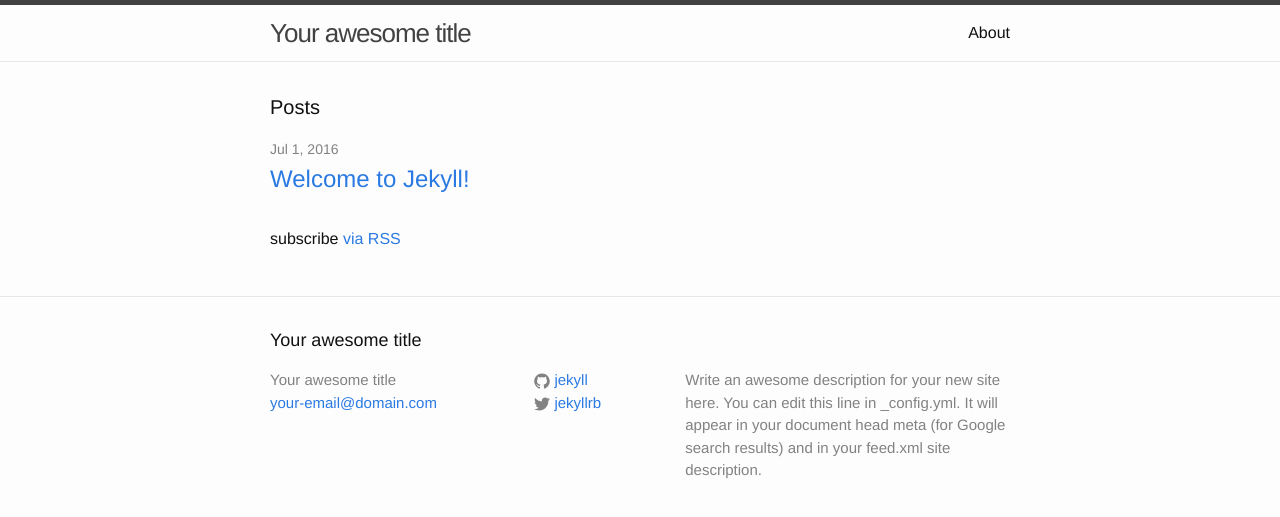
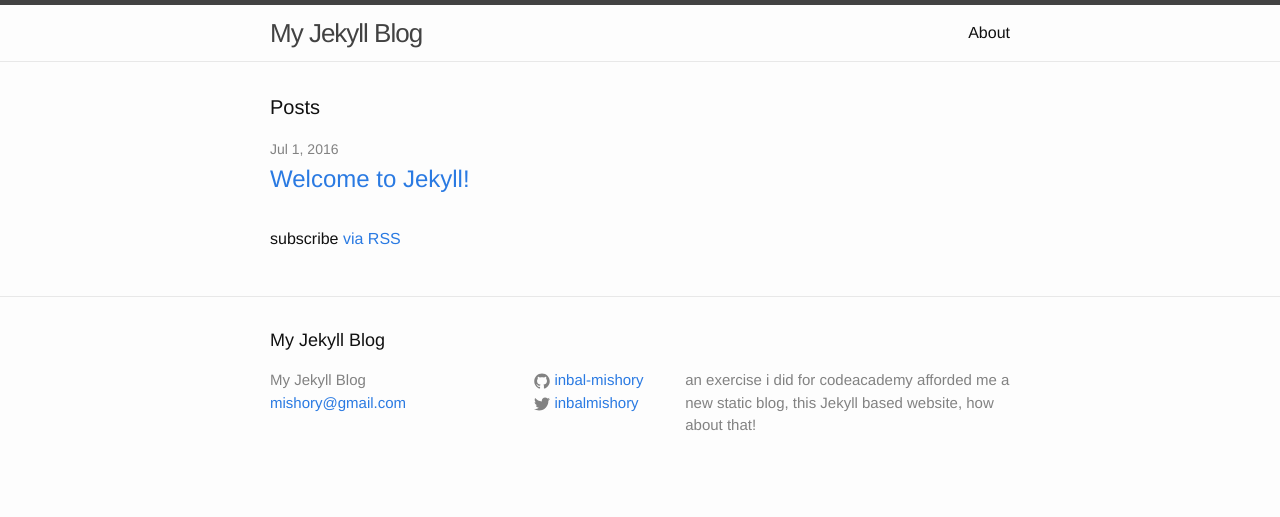
Before and after one commit to inbal-mishory/codeAcademyJeckyllExercise, a Jekyll site: the page built from index.html, in a window 1280 px wide. Shown: the top 517 px of the page. Built offline with Jekyll 4.4.1, drawn with Linux system fonts in a browser that asks for light colours.

Commit message:
First post and config update

```diff
--- a/_config.yml
+++ b/_config.yml
@@ -6,16 +6,14 @@
 # 'jekyll serve'. If you change this file, please restart the server process.
 
 # Site settings
-title: Your awesome title
-email: your-email@domain.com
-description: > # this means to ignore newlines until "baseurl:"
-  Write an awesome description for your new site here. You can edit this
-  line in _config.yml. It will appear in your document head meta (for
-  Google search results) and in your feed.xml site description.
-baseurl: "" # the subpath of your site, e.g. /blog
+title: My Jekyll Blog
+email: mishory@gmail.com
+description: "an exercise i did for codeacademy afforded me a new static blog, this Jekyll based website, how about that!"
+baseurl: "/" # the subpath of your site, e.g. /blog
 url: "http://inbalmishory.net" # the base hostname & protocol for your site
-twitter_username: jekyllrb
-github_username:  jekyll
+twitter_username: inbalmishory
+github_username:  inbal-mishory
 
 # Build settings
 markdown: kramdown
+encoding: utf-8
```
Also changed, not shown: 2 other files.
